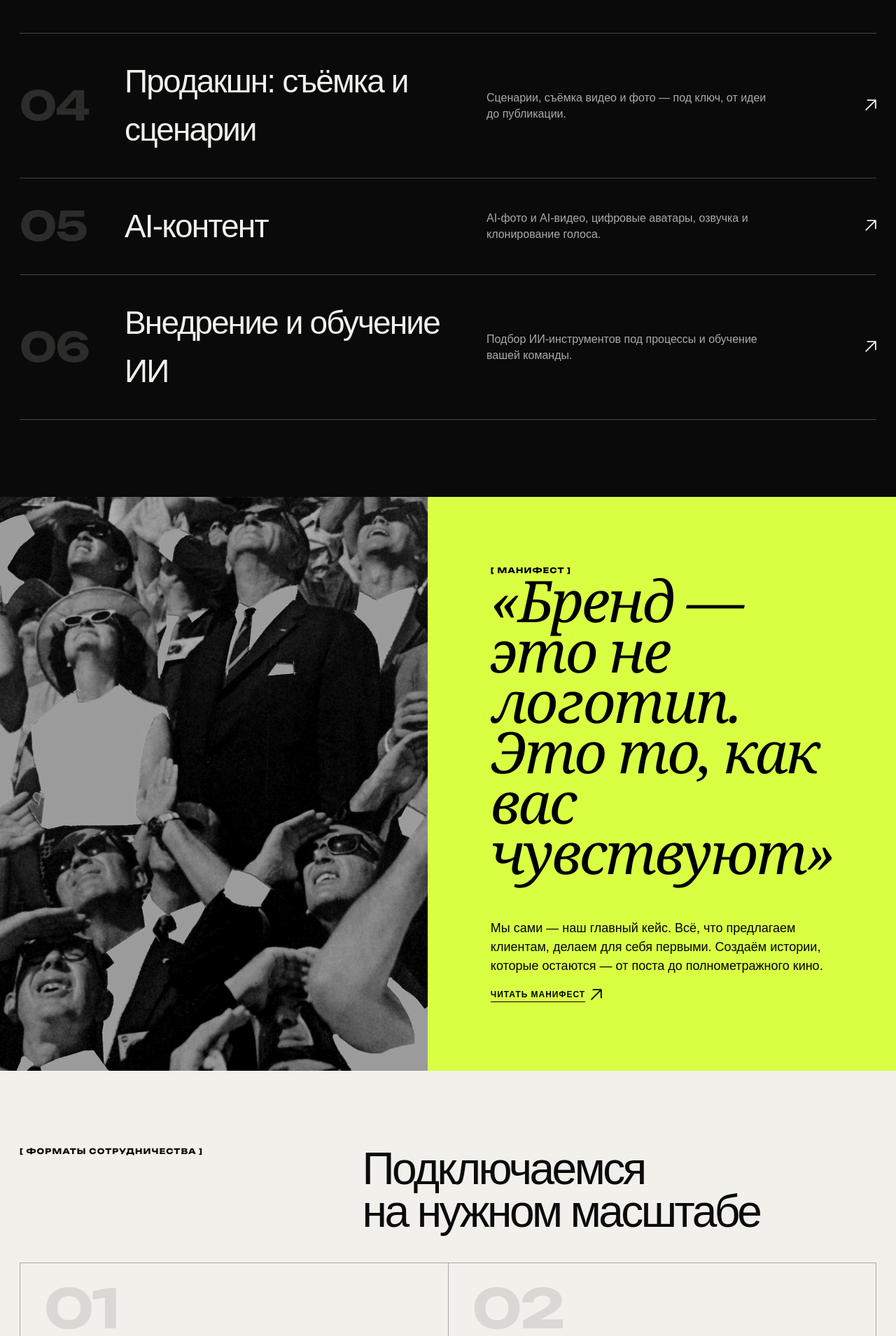
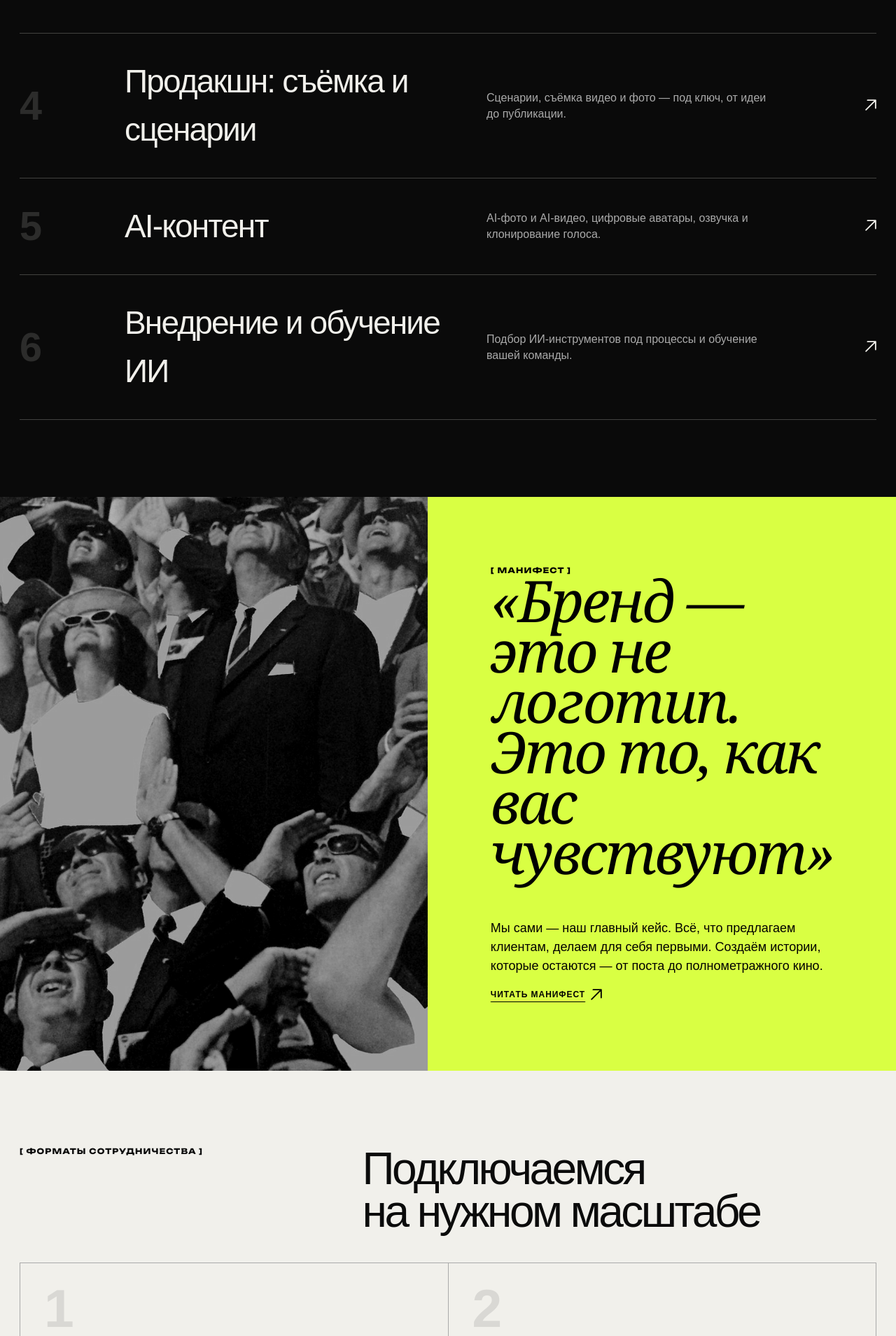
Before and after one commit to biakib/plohospal-production, a Next.js app: page / in a window 1280 px wide. Shown: the part 2691-4600 px from the top of the page at 70% size. Built offline with nearby package versions, Linux system fonts and the light colour scheme; a web font is replaced by a local one.

Commit message:
Unify ghost numerals with heading font and drop leading zeros
Ghost numbers now use Manrope 800 like the direction and format titles
they accompany, and read 1-6 / 1-4 instead of 01-06 / 01-04.

```diff
--- a/app/HomePage.tsx
+++ b/app/HomePage.tsx
@@ -8,12 +8,12 @@ const tickerText = "PLOHOSPAL PRODUCTION";
 const root = "";
 
 const services = [
-  { num: "01", title: "Упаковка бренда", text: "Позиционирование, фирменный стиль и презентации, которые продают.", result: "На выходе — бренд с характером: от логотипа и брендбука до питч-дека." },
-  { num: "02", title: "Стратегия и маркетинг", text: "Аудит медиаприсутствия, анализ аудитории и стратегия с понятными KPI.", result: "На выходе — не документ на полку, а живой инструмент роста бизнеса." },
-  { num: "03", title: "SMM и контент", text: "Контент-стратегия, ведение аккаунтов и работа с блогерами.", result: "На выходе — медиаприсутствие, которое приводит клиентов." },
-  { num: "04", title: "Продакшн: съёмка и сценарии", text: "Сценарии, съёмка видео и фото — под ключ, от идеи до публикации.", result: "На выходе — история и картинка, которая цепляет с первых секунд." },
-  { num: "05", title: "AI-контент", text: "AI-фото и AI-видео, цифровые аватары, озвучка и клонирование голоса.", result: "На выходе — контент без студии и съёмочных дней: быстрее и дешевле." },
-  { num: "06", title: "Внедрение и обучение ИИ", text: "Подбор ИИ-инструментов под процессы и обучение вашей команды.", result: "На выходе — команда, которая делает больше силами тех же людей." },
+  { num: "1", title: "Упаковка бренда", text: "Позиционирование, фирменный стиль и презентации, которые продают.", result: "На выходе — бренд с характером: от логотипа и брендбука до питч-дека." },
+  { num: "2", title: "Стратегия и маркетинг", text: "Аудит медиаприсутствия, анализ аудитории и стратегия с понятными KPI.", result: "На выходе — не документ на полку, а живой инструмент роста бизнеса." },
+  { num: "3", title: "SMM и контент", text: "Контент-стратегия, ведение аккаунтов и работа с блогерами.", result: "На выходе — медиаприсутствие, которое приводит клиентов." },
+  { num: "4", title: "Продакшн: съёмка и сценарии", text: "Сценарии, съёмка видео и фото — под ключ, от идеи до публикации.", result: "На выходе — история и картинка, которая цепляет с первых секунд." },
+  { num: "5", title: "AI-контент", text: "AI-фото и AI-видео, цифровые аватары, озвучка и клонирование голоса.", result: "На выходе — контент без студии и съёмочных дней: быстрее и дешевле." },
+  { num: "6", title: "Внедрение и обучение ИИ", text: "Подбор ИИ-инструментов под процессы и обучение вашей команды.", result: "На выходе — команда, которая делает больше силами тех же людей." },
 ];
 
 const quizSteps = [
@@ -161,7 +161,7 @@ export default function Home() {
       <section className="formats section" id="formats">
         <div className="section-head"><div className="eyebrow">[ Форматы сотрудничества ]</div><h2>Подключаемся<br/>на нужном масштабе</h2></div>
         <div className="format-grid">
-          {formats.map(([title, forWhom, desc], i) => <article key={title}><span>0{i + 1}</span><h3>{title}</h3><small>{forWhom}</small><p>{desc}</p><a href="#contact">Получить предложение <ArrowIcon /></a></article>)}
+          {formats.map(([title, forWhom, desc], i) => <article key={title}><span>{i + 1}</span><h3>{title}</h3><small>{forWhom}</small><p>{desc}</p><a href="#contact">Получить предложение <ArrowIcon /></a></article>)}
         </div>
         <p className="note">Точные условия — индивидуально после брифинга.</p>
       </section>
--- a/app/globals.css
+++ b/app/globals.css
@@ -82,7 +82,7 @@ nav a:hover,.nav-cta:hover { color:var(--lime); }
 .service-list { margin-top:70px; border-top:1px solid var(--line); }
 .service-list article { border-bottom:1px solid var(--line); transition:background .25s,color .25s; }
 .service-toggle { width:100%; display:grid; grid-template-columns:120px 1fr 1fr 40px; align-items:center; gap:30px; padding:34px 0; border:0; background:transparent; color:inherit; font:inherit; text-align:left; cursor:pointer; transition:padding .25s,background .25s,color .25s; }
-.service-toggle > span { font-family:var(--font-display); font-size:clamp(44px,4.5vw,66px); font-weight:700; line-height:.8; letter-spacing:-.03em; color:rgba(241,240,235,.15); transition:color .25s; }
+.service-toggle > span { font-family:var(--font-body); font-size:clamp(44px,4.5vw,66px); font-weight:800; line-height:.8; letter-spacing:-.04em; color:rgba(241,240,235,.15); transition:color .25s; }
 .service-list article:hover .service-toggle > span,.service-list article.is-open .service-toggle > span { color:rgba(0,0,0,.2); }
 .service-list article:hover .service-toggle,.service-list article.is-open .service-toggle { padding-left:20px; background:var(--lime); color:#000; }
 .service-list h3 { margin:0; font-size:46px; letter-spacing:-.04em; }
@@ -109,7 +109,7 @@ blockquote { margin:auto 0 60px; font:italic 500 clamp(54px,6.4vw,100px)/.88 var
 .formats { background:var(--white); color:#0b0b0b; }
 .format-grid { display:grid; grid-template-columns:repeat(2,1fr); border-top:1px solid #aaa; border-left:1px solid #aaa; }
 .format-grid article { min-height:370px; padding:34px; border-right:1px solid #aaa; border-bottom:1px solid #aaa; display:flex; flex-direction:column; }
-.format-grid article > span { font-family:var(--font-display); font-size:clamp(56px,6vw,88px); font-weight:700; line-height:.8; letter-spacing:-.03em; color:rgba(11,11,11,.1); transition:color .25s; }
+.format-grid article > span { font-family:var(--font-body); font-size:clamp(56px,6vw,88px); font-weight:800; line-height:.8; letter-spacing:-.04em; color:rgba(11,11,11,.1); transition:color .25s; }
 .format-grid article:hover > span { color:rgba(11,11,11,.18); }
 .format-grid h3 { margin:34px 0 5px; font-size:52px; text-transform:uppercase; letter-spacing:-.05em; }
 .format-grid small { text-transform:uppercase; letter-spacing:.08em; }
```
Also changed, not shown: 17 other files (tests, documents, lock files or other folders).
